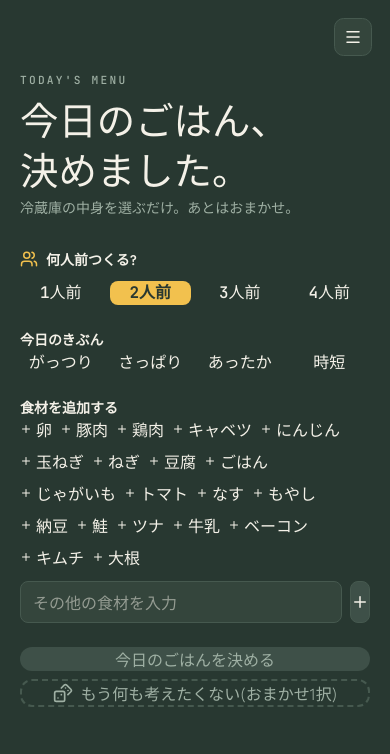
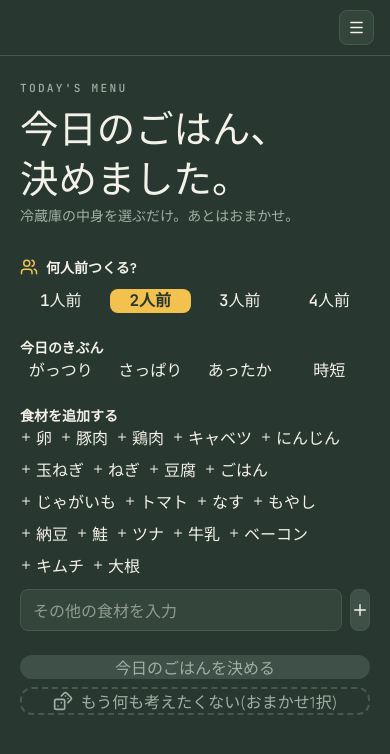
Before and after one commit to taisk0821/recipe-app, a React (Vite) app: page / in a window 390 px wide. Shown: the top 754 px of the page. Built offline with nearby package versions, Linux system fonts and the light colour scheme; a web font is replaced by a local one.

Commit message:
fix header layout: unified top bar aligns back button and hamburger

```diff
--- a/src/App.jsx
+++ b/src/App.jsx
@@ -624,39 +624,49 @@ export default function FridgeMenuApp() {
         </div>
       </nav>
 
-      {/* Back button — fixed top-left (sub-pages only) */}
-      {currentPage !== "main" && (
+      {/* Fixed top header bar — back button (left) + hamburger (right) */}
+      <div style={{
+        position: "fixed", top: 0, left: 0, right: 0, zIndex: 45,
+        height: "3.5rem",
+        backgroundColor: COLORS.bg,
+        borderBottom: `1px solid ${COLORS.border}`,
+        display: "flex", alignItems: "center", justifyContent: "space-between",
+        padding: "0 1rem",
+      }}>
+        {/* Left: back button on sub-pages, empty spacer on main */}
+        {currentPage !== "main" ? (
           <button onClick={() => setCurrentPage("main")}
             className="chalk-btn"
             aria-label="ホームに戻る"
             style={{
-            position: "fixed", top: "1.1rem", left: "1.1rem", zIndex: 45,
-            height: "2.4rem", padding: "0 0.75rem",
+              height: "2.2rem", padding: "0 0.75rem",
               backgroundColor: COLORS.surface, border: `1px solid ${COLORS.border}`,
-            borderRadius: "0.6rem",
+              borderRadius: "0.5rem",
               display: "flex", alignItems: "center", gap: "0.2rem",
             }}>
-          <ChevronLeft size={16} style={{ color: COLORS.chalk }} />
+            <ChevronLeft size={15} style={{ color: COLORS.chalk }} />
             <span style={{ fontSize: "0.8rem", color: COLORS.chalk, fontFamily: BODY_FONT }}>ホーム</span>
           </button>
+        ) : (
+          <div style={{ width: "2.2rem" }} />
         )}
 
-      {/* Hamburger — fixed top-right */}
+        {/* Right: hamburger */}
         <button onClick={() => setSideMenuOpen(true)}
           className="chalk-btn"
           aria-label="メニューを開く"
           style={{
-          position: "fixed", top: "1.1rem", right: "1.1rem", zIndex: 45,
-          width: "2.4rem", height: "2.4rem",
+            width: "2.2rem", height: "2.2rem",
             backgroundColor: COLORS.surface, border: `1px solid ${COLORS.border}`,
-          borderRadius: "0.6rem",
+            borderRadius: "0.5rem",
             display: "flex", alignItems: "center", justifyContent: "center",
           }}>
-        <Menu size={18} style={{ color: COLORS.chalk }} />
+          <Menu size={17} style={{ color: COLORS.chalk }} />
         </button>
+      </div>
 
       {/* Page content */}
-      <div className="max-w-md mx-auto px-5" style={{ paddingTop: "4.5rem", paddingBottom: "3rem" }}>
+      <div className="max-w-md mx-auto px-5" style={{ paddingTop: "5rem", paddingBottom: "3rem" }}>
 
         {/* ── MAIN ── */}
         {currentPage === "main" && (
```
Lines whose indentation alone changed are shown as unchanged.
